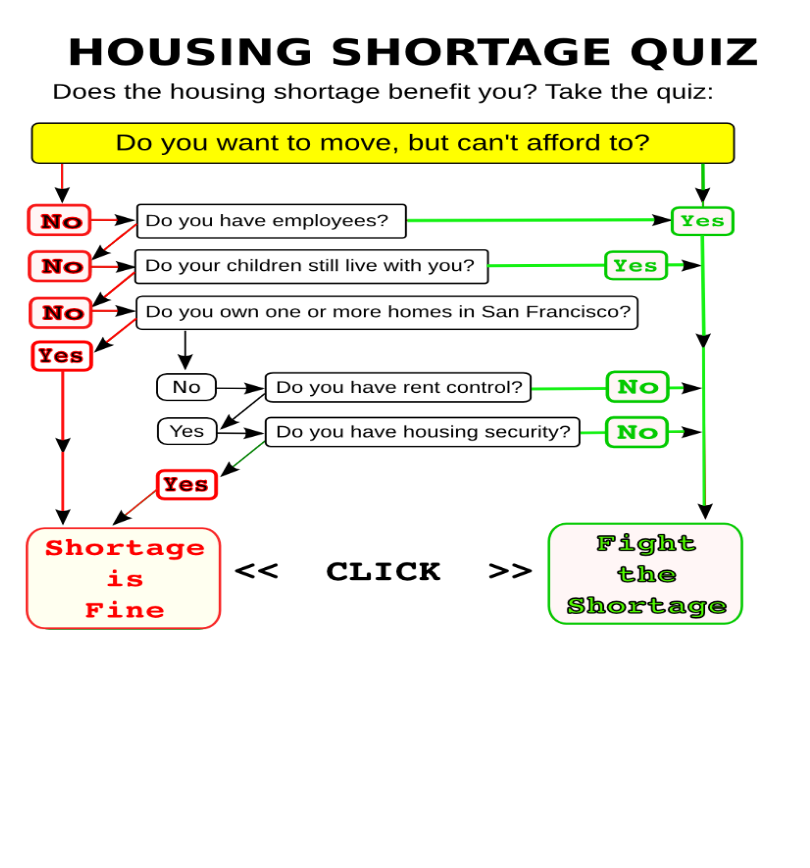
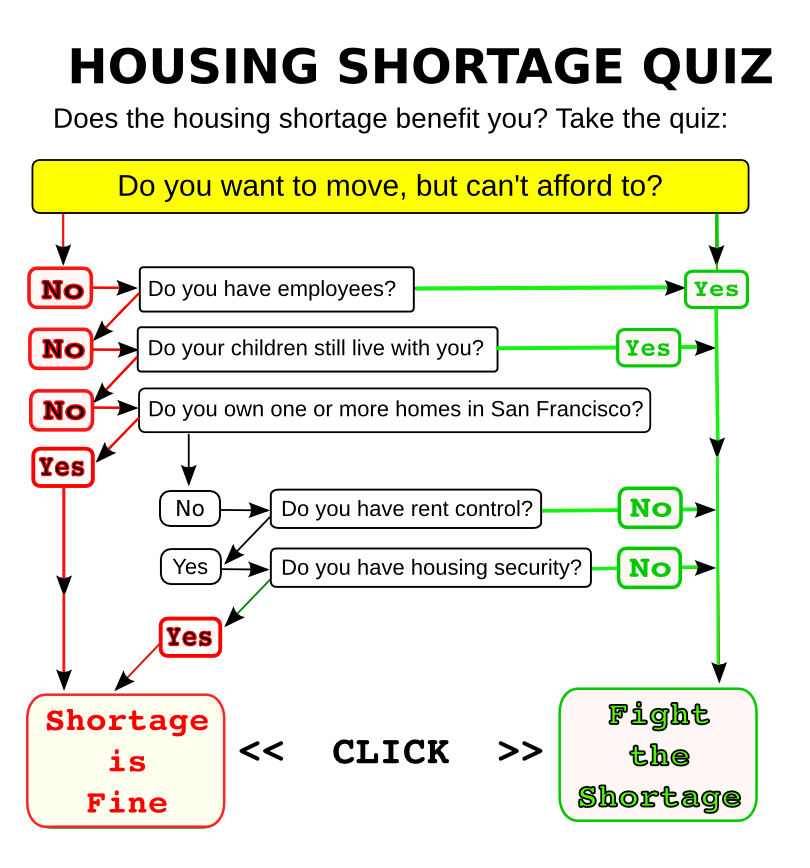
Before and after one commit to sfbarf/sfbarf.github.io, a plain HTML site: page index.html in a window 1280 px wide. Shown: the whole page, without its empty margins (0-810 px from the left). Before the commit the page ends 800 px from the top, so only its background shows below. Drawn offline with Linux system fonts and the light colour scheme.

Commit message:
unstretched image

```diff
--- a/index.html
+++ b/index.html
@@ -4,7 +4,7 @@
 </head>
 
 <body>
-<img src='images/quiz.png' width='750px' height='750px' usemap="#results">
+<img src='images/quiz.png' width='765px' height='990px' usemap="#results">
 
 <map name="results">
   <area shape="rect" coords='25,520,210,620' alt='oops' href='https://www.tumblr.com/tagged/kitties'>
```
